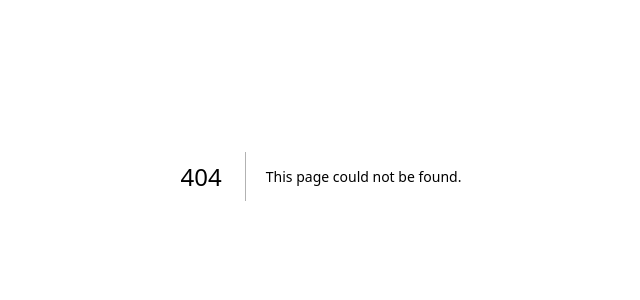
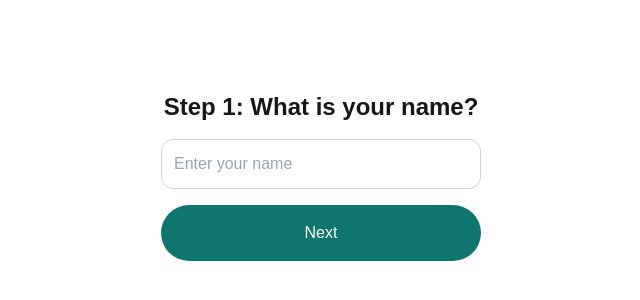
Before and after one commit to Adityasharma0101911/Zenith-Frontend, a Next.js app: page /onboarding in a window 1280 px wide. Before the commit this address had no page. Shown: the part 224-524 px from the top of the page, without its empty margins (319-959 px from the left). Built offline with nearby package versions, Linux system fonts and the light colour scheme.

Commit message:
add multi-step onboarding survey page

```diff
--- /dev/null
+++ b/src/app/onboarding/page.tsx
@@ -0,0 +1,130 @@
+// this is the onboarding survey page
+"use client";
+
+// import useState to track form data
+import { useState } from "react";
+
+// import useRouter to redirect after finishing
+import { useRouter } from "next/navigation";
+
+// import the api url from our utils
+import { API_URL } from "@/utils/api";
+
+export default function OnboardingPage() {
+    // this holds the current step number
+    const [step, setStep] = useState(1);
+
+    // this stores the user name from step 1
+    const [name, setName] = useState("");
+
+    // this stores the dosha type from step 2
+    const [dosha, setDosha] = useState("");
+
+    // this stores the bank balance from step 3
+    const [balance, setBalance] = useState("");
+
+    const router = useRouter();
+
+    // this sets the user dosha type and moves to the next step
+    function selectDosha(type: string) {
+        setDosha(type);
+        setStep(3);
+    }
+
+    // this sends the final data and finishes the survey
+    async function handleFinish() {
+        // get the user id from localStorage
+        const userId = localStorage.getItem("user_id");
+
+        // send a post request with all the collected data
+        await fetch(`${API_URL}/api/onboarding`, {
+            method: "POST",
+            headers: { "Content-Type": "application/json" },
+            body: JSON.stringify({
+                user_id: userId,
+                dosha: dosha,
+                stress_level: name,
+                balance: parseFloat(balance),
+            }),
+        });
+
+        // redirect to the dashboard after saving
+        router.push("/dashboard");
+    }
+
+    return (
+        <main className="min-h-screen bg-white flex items-center justify-center">
+            <div className="flex flex-col gap-4 w-80">
+
+                {/* step 1: ask for the user name */}
+                {step === 1 && (
+                    <>
+                        <h1 className="text-2xl font-bold text-center">Step 1: What is your name?</h1>
+                        <input
+                            type="text"
+                            placeholder="Enter your name"
+                            value={name}
+                            onChange={(e) => setName(e.target.value)}
+                            className="border border-gray-300 rounded-xl p-3 w-full focus:outline-none focus:ring-2 focus:ring-zenith-teal"
+                        />
+                        {/* this button moves to step 2 */}
+                        <button
+                            onClick={() => setStep(2)}
+                            className="bg-zenith-teal text-white rounded-full p-4 hover:opacity-90 transition"
+                        >
+                            Next
+                        </button>
+                    </>
+                )}
+
+                {/* step 2: pick the dosha type */}
+                {step === 2 && (
+                    <>
+                        <h1 className="text-2xl font-bold text-center">Step 2: Choose Your Type</h1>
+                        {/* these buttons set the dosha and go to step 3 */}
+                        <button
+                            onClick={() => selectDosha("Vata")}
+                            className="bg-zenith-teal text-white rounded-full p-4 hover:opacity-90 transition"
+                        >
+                            Vata (Anxious)
+                        </button>
+                        <button
+                            onClick={() => selectDosha("Pitta")}
+                            className="bg-zenith-teal text-white rounded-full p-4 hover:opacity-90 transition"
+                        >
+                            Pitta (Focused)
+                        </button>
+                        <button
+                            onClick={() => selectDosha("Kapha")}
+                            className="bg-zenith-teal text-white rounded-full p-4 hover:opacity-90 transition"
+                        >
+                            Kapha (Calm)
+                        </button>
+                    </>
+                )}
+
+                {/* step 3: enter balance and finish */}
+                {step === 3 && (
+                    <>
+                        <h1 className="text-2xl font-bold text-center">Step 3: Current Bank Balance</h1>
+                        <input
+                            type="number"
+                            placeholder="Enter your balance"
+                            value={balance}
+                            onChange={(e) => setBalance(e.target.value)}
+                            className="border border-gray-300 rounded-xl p-3 w-full focus:outline-none focus:ring-2 focus:ring-zenith-teal"
+                        />
+                        {/* this sends the final data and finishes the survey */}
+                        <button
+                            onClick={handleFinish}
+                            className="bg-zenith-teal text-white rounded-full p-4 hover:opacity-90 transition"
+                        >
+                            Finish
+                        </button>
+                    </>
+                )}
+
+            </div>
+        </main>
+    );
+}
```
